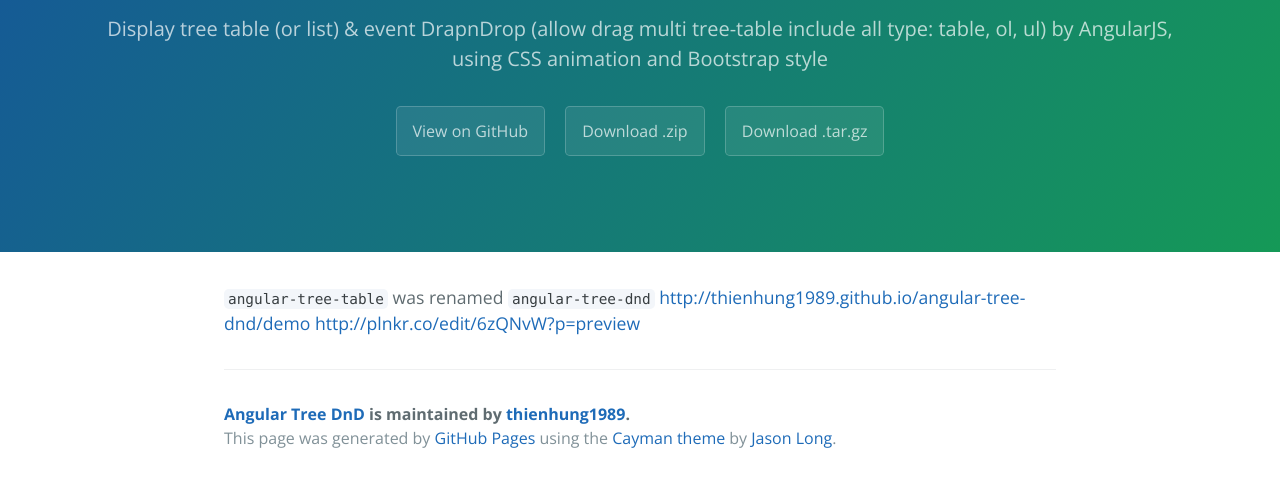
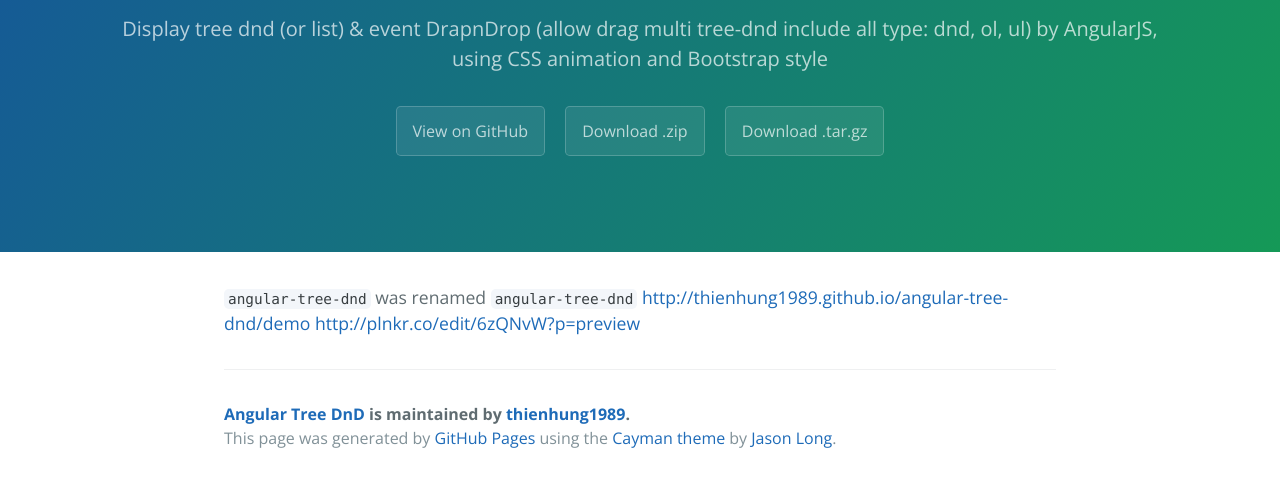
Before and after one commit to gitter-badger/angular-tree-table, a plain HTML site: page index.html in a window 1280 px wide. Shown: the part 161-648 px from the top of the page. Drawn offline with nearby package versions, Linux system fonts and the light colour scheme.

Commit message:
Update index.html

```diff
--- a/index.html
+++ b/index.html
@@ -12,19 +12,19 @@
   <body>
     <section class="page-header">
       <h1 class="project-name">Angular Tree DnD</h1>
-      <h2 class="project-tagline">Display tree table (or list) &amp; event DrapnDrop (allow drag multi tree-table include all type: table, ol, ul) by AngularJS, using CSS animation and Bootstrap style</h2>
-      <a href="https://github.com/thienhung1989/angular-tree-table" class="btn">View on GitHub</a>
-      <a href="https://github.com/thienhung1989/angular-tree-table/zipball/master" class="btn">Download .zip</a>
-      <a href="https://github.com/thienhung1989/angular-tree-table/tarball/master" class="btn">Download .tar.gz</a>
+      <h2 class="project-tagline">Display tree dnd (or list) &amp; event DrapnDrop (allow drag multi tree-dnd include all type: dnd, ol, ul) by AngularJS, using CSS animation and Bootstrap style</h2>
+      <a href="https://github.com/thienhung1989/angular-tree-dnd" class="btn">View on GitHub</a>
+      <a href="https://github.com/thienhung1989/angular-tree-dnd/zipball/master" class="btn">Download .zip</a>
+      <a href="https://github.com/thienhung1989/angular-tree-dnd/tarball/master" class="btn">Download .tar.gz</a>
     </section>
 
     <section class="main-content">
-      <p><code>angular-tree-table</code> was renamed <code>angular-tree-dnd</code>
+      <p><code>angular-tree-dnd</code> was renamed <code>angular-tree-dnd</code>
 <a href="http://thienhung1989.github.io/angular-tree-dnd/demo">http://thienhung1989.github.io/angular-tree-dnd/demo</a>
 <a href="http://plnkr.co/edit/6zQNvW?p=preview">http://plnkr.co/edit/6zQNvW?p=preview</a></p>
 
       <footer class="site-footer">
-        <span class="site-footer-owner"><a href="https://github.com/thienhung1989/angular-tree-table">Angular Tree DnD</a> is maintained by <a href="https://github.com/thienhung1989">thienhung1989</a>.</span>
+        <span class="site-footer-owner"><a href="https://github.com/thienhung1989/angular-tree-dnd">Angular Tree DnD</a> is maintained by <a href="https://github.com/thienhung1989">thienhung1989</a>.</span>
 
         <span class="site-footer-credits">This page was generated by <a href="https://pages.github.com">GitHub Pages</a> using the <a href="https://github.com/jasonlong/cayman-theme">Cayman theme</a> by <a href="https://twitter.com/jasonlong">Jason Long</a>.</span>
       </footer>
```
